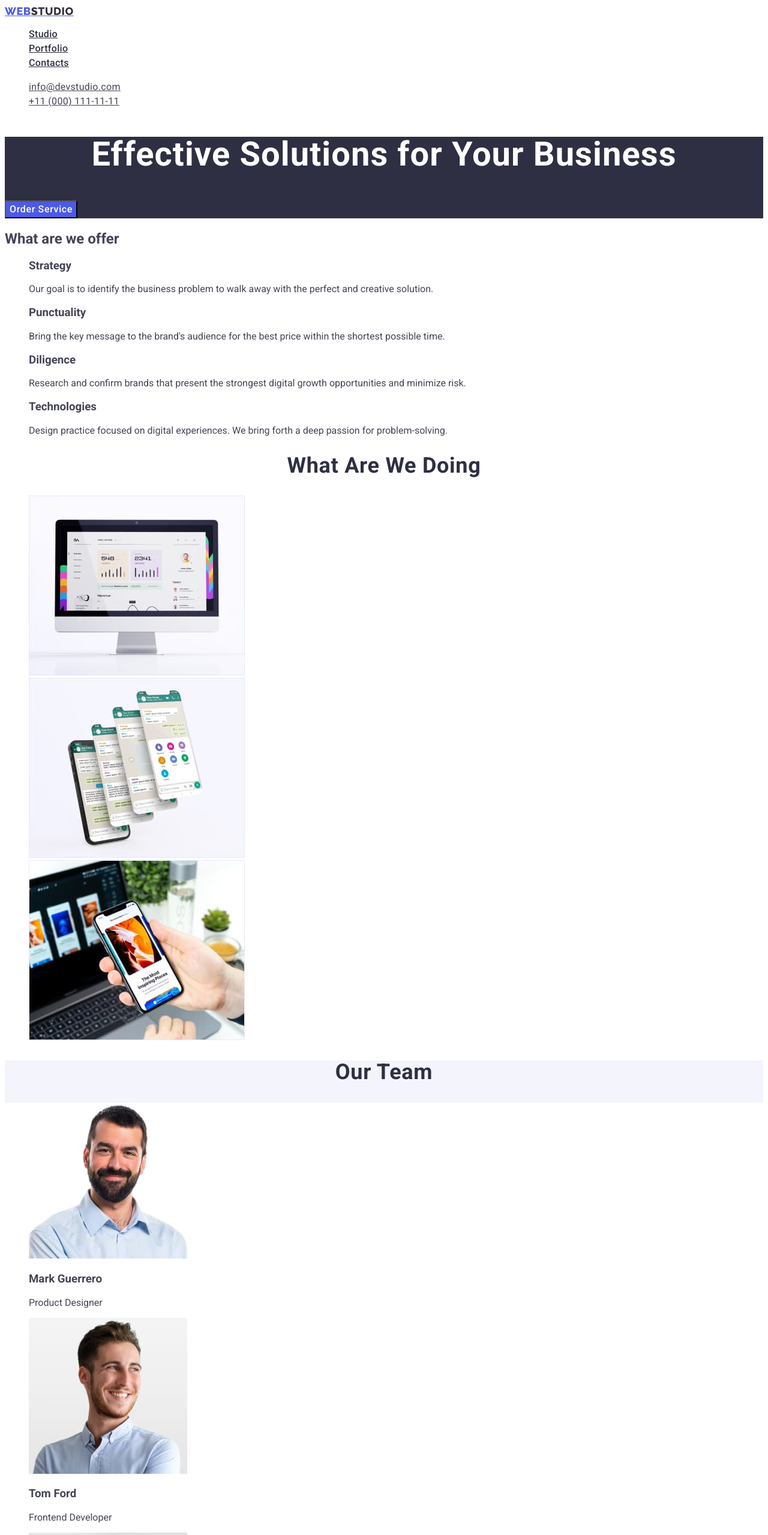
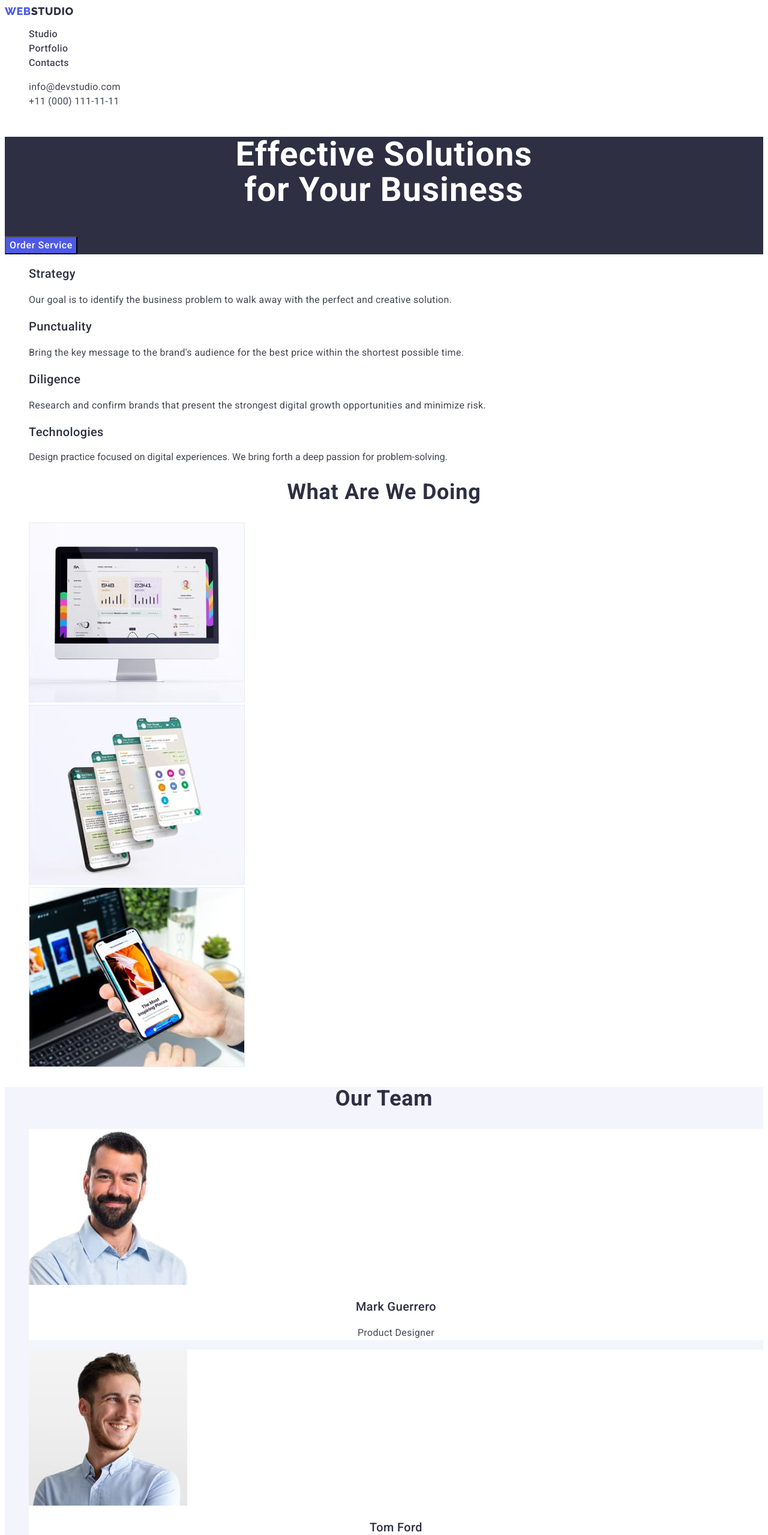
Before and after one commit to SvitLana1990/goit-markup-hw-02, a plain HTML site: page index.html in a window 1280 px wide. Shown: the top 2559 px of the page at 60% size. Drawn offline with Linux system fonts and the light colour scheme.

Commit message:
final homework-2

```diff
--- a/css/styles.css
+++ b/css/styles.css
@@ -1,101 +1,105 @@
 body {
     font-family: "Roboto", sans-serif;
-    color: #434455;
-    background-color: #fff;
+    color: var(--text-color);
+    background-color: var(--background-color)
 }
 
-/* Header */
+:root {
+    --background-color: #FFFFFF;
+    --title-color: #2E2F42;
+    --text-color: #434455;
+}
+
+.list {
+    list-style: none;
+}
+
+.link {
+    text-decoration: none;
+}
+
+.visually-hidden {
+    position: absolute;
+    width: 1px;
+    height: 1px;
+    margin: -1px;
+    border: 0;
+    padding: 0;
+    white-space: nowrap;
+    clip-path: inset(100%);
+    clip: rect(0 0 0 0);
+    overflow: hidden;
+}
+
+/* -----HEADER----- */
+
+.header {
+    background-color: var(--background-color)
+}
+
 .header-logo {
-    font-family: "Raleway", sans-serif;
+    font-family: 'Raleway';
+    font-style: normal;
     font-weight: 800;
     font-size: 18px;
     line-height: 1.17;
+    display: flex;
+    align-items: center;
     letter-spacing: 0.03em;
     text-transform: uppercase;
     color: #4D5AE5;
 }
 
 .header-logo-color {
-    color: #2E2F42;
+    color: var(--title-color)
 }
 
-:root {}
-
-.header-list {
-    list-style: none;
-}
-
-.header-list-item {
+.header-link {
     font-weight: 500;
     font-size: 16px;
     line-height: 1.5;
     letter-spacing: 0.02em;
-    color: #2e2f42;
+    color: var(--text-color)
 }
 
-.header-list-item:hover,
-.header-list-item:focus {
+.header-link:hover,
+.header-link:focus {
     color: #404BBF;
 }
 
-.address-list {
-    list-style: none;
-}
-
-.address-item {
+.header-address-link {
     font-family: 'Roboto';
     font-style: normal;
     font-weight: 400;
     font-size: 16px;
     line-height: 1.5;
     letter-spacing: 0.02em;
-    color: #434455;
+    color: var(--text-color)
 }
 
-.address-item:hover,
-.address-item:focus {
+.header-address-link:hover,
+.header-address-link:focus {
     color: #404BBF;
+    ;
 }
 
-/* Main */
+/* -----MAIN----- */
 
-/* Section 1 */
-.hero {
-    font-weight: 700;
+.hero-main-page {
+    background: #2E2F42;
+}
+
+.hero-title {
     font-size: 56px;
     line-height: 1.07;
     text-align: center;
     letter-spacing: 0.02em;
-    color: #FFFFFF;
+    color: var(--background-color)
 }
 
-.hero-color {
-    background-color: #2E2F42;
-}
-
-.portfolio-list {
-    list-style: none;
-}
-
-.button-main {
-    font-family: inherit;
-    font-weight: 500;
-    font-size: 16px;
-    line-height: 1.5;
-    display: flex;
-    align-items: center;
-    letter-spacing: 0.04em;
-    color: #FFFFFF;
-    background: #4D5AE5;
-}
-
-.button-main:hover,
-.button-main:focus {
-    background: #404BBF;
-}
-
-.button-portfolio {
-    font-family: inherit;
+.hero-btn {
+    font-family: 'Roboto';
+    font-style: normal;
     font-weight: 500;
     font-size: 16px;
     line-height: 1.5;
@@ -103,67 +107,125 @@ body {
     align-items: center;
     text-align: center;
     letter-spacing: 0.04em;
+    background: #F4F4FD;
     color: #4D5AE5;
-    background: #F4F4FD;
 }
 
-.button-portfolio:hover,
-.button-portfolio:focus {
+.hero-btn:hover,
+hero-btn:focus {
     background: #404BBF;
-    color: #FFFFFF;
+    color: var(--background-color);
 }
 
-/* Section 2 */
-
-.offer-list {
-    list-style: none;
+.hero-button {
+    font-family: 'Roboto';
+    font-style: normal;
+    font-weight: 500;
+    font-size: 16px;
+    line-height: 1.5;
+    display: flex;
+    align-items: center;
+    letter-spacing: 0.04em;
+    background: #4D5AE5;
+    color: var(--background-color);
 }
 
-/* Section 3 */
+.hero-button:hover,
+.hero-button:focus {
+    background: #404BBF;
+}
 
-.example {
-    font-weight: 700;
+/* -----Section VALUES----- */
+
+.values {
+    background-color: var(--background-color)
+}
+
+.values-title {
+    font-weight: 500;
+    font-size: 20px;
+    line-height: 1.2;
+    letter-spacing: 0.02em;
+    color: var(--title-color)
+}
+
+/* -----Section WORK----- */
+
+.work {
+    background-color: var(--background-color)
+}
+
+.work-title {
     font-size: 36px;
     line-height: 1.11;
     text-align: center;
     letter-spacing: 0.02em;
     text-transform: capitalize;
-    color: #2E2F42;
+    color: var(--title-color)
 }
 
-.example-list {
-    list-style: none;
+/* -----Section TEAM----- */
+
+.team {
+    background-color: #F4F4FD;
 }
 
-/* Section 4 */
-
-.team {
-    background: #F4F4FD;
-}
-
-.title {
-    font-weight: 700;
+.team-title {
     font-size: 36px;
     line-height: 1.11;
     text-align: center;
     letter-spacing: 0.02em;
     text-transform: capitalize;
-    color: #2E2F42;
+    color: var(--title-color)
 }
 
-.team-list {
-    background: #FFFFFF;
-    list-style: none;
+.team-item {
+    background-color: #FFFFFF;
 }
 
-/* Footer */
+.worker-name {
+    font-weight: 500;
+    font-size: 20px;
+    line-height: 1.2;
+    text-align: center;
+    letter-spacing: 0.02em;
+    color: var(--title-color)
+}
+
+.team-text {
+    font-size: 16px;
+    line-height: 1.5;
+    text-align: center;
+    letter-spacing: 0.02em;
+    color: var(--text-color)
+}
+
+/* -----MAIN PORTFOLIO----- */
+
+.hero-list-title {
+    font-weight: 500;
+    font-size: 20px;
+    line-height: 1.2;
+    letter-spacing: 0.02em;
+    color: var(--title-color)
+}
+
+.text {
+    font-size: 16px;
+    line-height: 1.5;
+    letter-spacing: 0.02em;
+    color: var(--text-color)
+}
+
+/* -----FOOTER----- */
 
 .footer {
-    background: #2E2F42;
+    background-color: var(--title-color);
 }
 
 .footer-logo {
     font-family: 'Raleway';
+    font-style: normal;
     font-weight: 800;
     font-size: 18px;
     line-height: 1.17;
@@ -179,7 +241,6 @@ body {
 }
 
 .footer-text {
-    font-weight: 400;
     font-size: 16px;
     line-height: 1.5;
     letter-spacing: 0.02em;
--- a/index.html
+++ b/index.html
@@ -14,28 +14,32 @@
     <link rel="stylesheet" href="./css/styles.css" />
   </head>
   <body>
-    <header>
+    <header class="header">
       <nav>
-        <a class="header-logo" href="./index.html"
+        <a href="./index.html" class="header-logo link"
           >Web<span class="header-logo-color">Studio</span></a
         >
-        <ul class="header-list">
-          <li><a href="./index.html" class="header-list-item">Studio</a></li>
+        <ul class="list">
           <li>
-            <a href="./portfolio.html" class="header-list-item">Portfolio</a>
+            <a href="./index.html" class="header-link link">Studio</a>
           </li>
-          <li><a href="" class="header-list-item">Contacts</a></li>
+          <li>
+            <a href="./portfolio.html" class="header-link link">Portfolio</a>
+          </li>
+          <li>
+            <a href="" class="header-link link">Contacts</a>
+          </li>
         </ul>
       </nav>
-      <address>
-        <ul class="address-list">
+      <address class="header-address">
+        <ul class="list">
           <li>
-            <a href="mailto:info@devstudio.com" class="address-item"
+            <a href="mailto:info@devstudio.com" class="header-address-link link"
               >info@devstudio.com</a
             >
           </li>
           <li>
-            <a href="tel:+110001111111" class="address-item"
+            <a href="tel:+110001111111" class="header-address-link link"
               >+11 (000) 111-11-11</a
             >
           </li>
@@ -43,79 +47,82 @@
       </address>
     </header>
     <main>
-      <section class="hero-color">
-        <h1 class="hero">Effective Solutions for Your Business</h1>
-        <button type="button" class="button-main">Order Service</button>
+      <section class="hero-main-page">
+        <h1 class="hero-title">
+          Effective Solutions<br />
+          for Your Business
+        </h1>
+        <button type="button" class="hero-button">Order Service</button>
       </section>
-      <section>
-        <h2>What are we offer</h2>
-        <ul class="offer-list">
+      <section class="values">
+        <h2 class="visually-hidden">What are we offer</h2>
+        <ul class="list">
           <li>
-            <h3>Strategy</h3>
-            <p>
+            <h3 class="values-title">Strategy</h3>
+            <p class="text">
               Our goal is to identify the business problem to walk away with the
               perfect and creative solution.
             </p>
           </li>
           <li>
-            <h3>Punctuality</h3>
-            <p>
+            <h3 class="values-title">Punctuality</h3>
+            <p class="text">
               Bring the key message to the brand's audience for the best price
               within the shortest possible time.
             </p>
           </li>
           <li>
-            <h3>Diligence</h3>
-            <p>
+            <h3 class="values-title">Diligence</h3>
+            <p class="text">
               Research and confirm brands that present the strongest digital
               growth opportunities and minimize risk.
             </p>
           </li>
           <li>
-            <h3>Technologies</h3>
-            <p>
+            <h3 class="values-title">Technologies</h3>
+            <p class="values-item">
               Design practice focused on digital experiences. We bring forth a
               deep passion for problem-solving.
             </p>
           </li>
         </ul>
       </section>
-      <section>
-        <h2 class="example">What are we doing</h2>
-        <ul class="example-list">
+      <section class="work">
+        <h2 class="work-title">What are we doing</h2>
+        <ul class="list">
           <li><img src="./images/img1.jpg" alt="monitor" width="360" /></li>
           <li><img src="./images/img2.jpg" alt="screen" width="360" /></li>
           <li><img src="./images/img3.jpg" alt="phone" width="360" /></li>
         </ul>
       </section>
       <section class="team">
-        <h2 class="title">Our Team</h2>
-        <ul class="team-list">
-          <li>
+        <h2 class="team-title">Our Team</h2>
+        <ul class="list">
+          <li class="team-item">
             <img src="./images/photo1.jpg" alt="photo1" width="264" />
-            <h3>Mark Guerrero</h3>
-            <p>Product Designer</p>
+            <h3 class="worker-name">Mark Guerrero</h3>
+            <p class="team-text">Product Designer</p>
           </li>
-          <li>
+          <li class="team-item">
             <img src="./images/photo2.jpg" alt="photo2" width="264" />
-            <h3>Tom Ford</h3>
-            <p>Frontend Developer</p>
+            <h3 class="worker-name">Tom Ford</h3>
+            <p class="team-text">Frontend Developer</p>
           </li>
-          <li>
+          <li class="team-item">
             <img src="./images/photo3.jpg" alt="photo3" width="264" />
-            <h3>Camila Garcia</h3>
-            <p>Marketing</p>
+            <h3 class="worker-name">Camila Garcia</h3>
+            <p class="team-text">Marketing</p>
           </li>
-          <li>
+          <li class="team-item">
             <img src="./images/photo4.jpg" alt="photo4" width="264" />
-            <h3>Daniel Wilson</h3>
-            <p>UI Designer</p>
+            <h3 class="worker-name">Daniel Wilson</h3>
+            <p class="team-text">UI Designer</p>
           </li>
         </ul>
       </section>
     </main>
     <footer class="footer">
-      <a href="./index.html" class="footer-logo"
+      <a href="./index.html" class="footer-logo link"
         >Web<span class="footer-logo-color">Studio</span>
       </a>
       <p class="footer-text">
```
Also changed, not shown: portfolio.html (+48 -48 lines).
